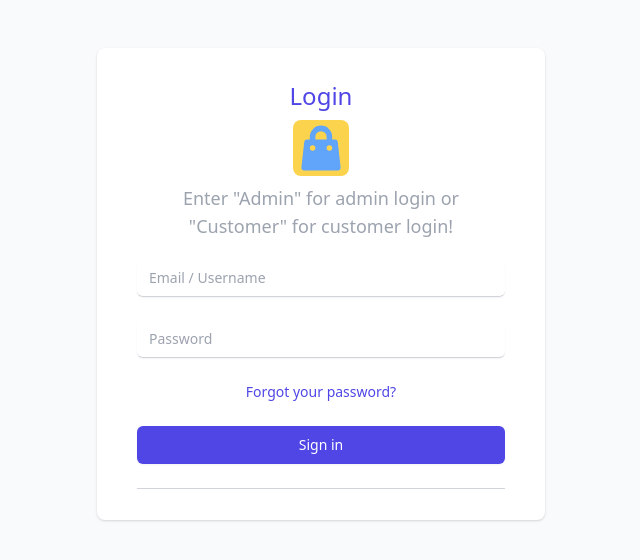
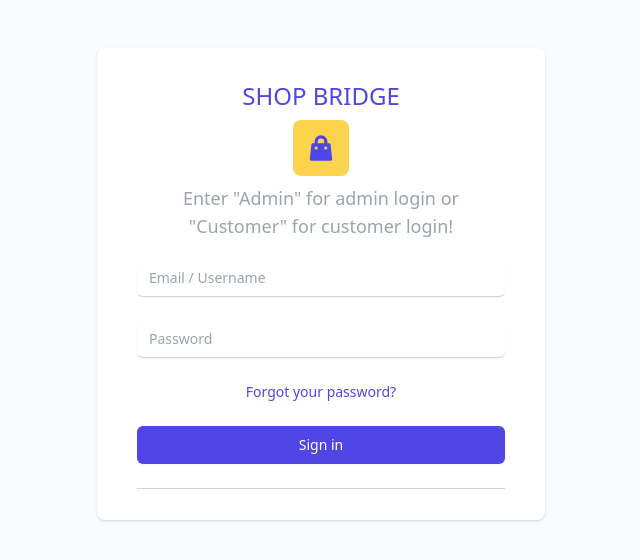
Before and after one commit to weshall1994/ShopBridge, a React (Create React App) app in the folder shop_bridge_app/: page / in a window 1280 px wide. Shown: the top 560 px of the page, without its empty margins (319-959 px from the left). Built offline with nearby package versions, Linux system fonts and the light colour scheme.

Commit message:
logo color opacity added.

```diff
--- a/shop_bridge_app/src/LoginForm.jsx
+++ b/shop_bridge_app/src/LoginForm.jsx
@@ -23,10 +23,10 @@ function LoginForm(Props) {
         <div className="sm:mx-auto sm:w-full sm:max-w-md">
           <div className="bg-white py-8 px-4 shadow sm:rounded-lg sm:px-10">
             <h2 className="mb-2 text-center text-2xl font-medium text-indigo-600 justify-self-center mx-auto">
-              Login
+              SHOP BRIDGE
             </h2>
             <div className="flex justify-center">
-              <svg xmlns="http://www.w3.org/2000/svg" className="h-14 w-14 bg-yellow-300 rounded-lg text-blue-400" viewBox="0 0 20 20" fill="currentColor">
+              <svg xmlns="http://www.w3.org/2000/svg" className="h-14 w-14 py-3 bg-yellow-300 rounded-lg text-indigo-600 bg-opacity-100" viewBox="0 0 20 20" fill="currentColor">
                 <path fillRule="evenodd" d="M10 2a4 4 0 00-4 4v1H5a1 1 0 00-.994.89l-1 9A1 1 0 004 18h12a1 1 0 00.994-1.11l-1-9A1 1 0 0015 7h-1V6a4 4 0 00-4-4zm2 5V6a2 2 0 10-4 0v1h4zm-6 3a1 1 0 112 0 1 1 0 01-2 0zm7-1a1 1 0 100 2 1 1 0 000-2z" clipRule="evenodd" />
               </svg>
             </div>
```
